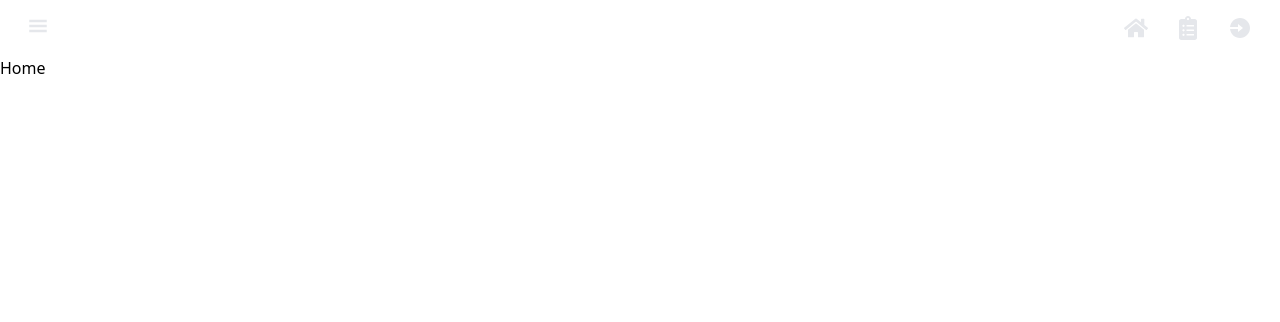
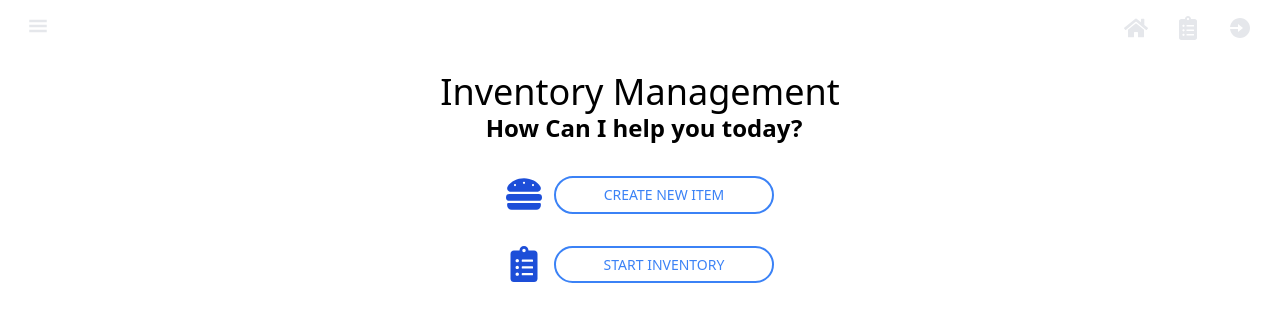
Before and after one commit to ABay23/IMN-1.0, a React (Create React App) app in the folder frontend/: page / in a window 1280 px wide. Shown: the top 322 px of the page. Built offline with nearby package versions, Linux system fonts and the light colour scheme.

Commit message:
New Menu

```diff
--- a/frontend/src/pages/Home.jsx
+++ b/frontend/src/pages/Home.jsx
@@ -1,5 +1,36 @@
+import { FaClipboardList, FaHamburger } from 'react-icons/fa'
+import { Link } from 'react-router-dom'
+
 const Home = () => {
-  return <div>Home</div>
+  return (
+    <>
+      <section className=' max-w-md px-6 mx-auto py-4 md:max-w-4xl antialiased'>
+        <div className='flex justify-center space-x-2'>
+          {/* <FaHamburger className=' text-blue-700 text-4xl' /> */}
+          <h1 className='text-center  w-max text-4xl'>Inventory Management</h1>
+        </div>
+        <p className='text-center text-2xl font-bold px-40 indent-2'>
+          How Can I help you today?
+        </p>
+      </section>
+      <section className=' flex justify-center align-top max-w-md px-6 mx-auto py-4 md:max-w-4xl antialiased space-x-3'>
+        <FaHamburger className=' text-blue-700 text-4xl justify-center' />
+        <Link to={'/new-item'}>
+          <button className='text-center w-50 inline-block py-2 px-12 border-2 border-blue-500 text-blue-500 font-medium leading-tight uppercase text-sm rounded-full hover:bg-black hover:bg-opacity-10 focus:outline-none focus:ring-0 transition duration-150 ease-in-out'>
+            Create New Item
+          </button>
+        </Link>
+      </section>
+      <section className=' flex justify-center align-top max-w-md px-6 mx-auto py-4 md:max-w-4xl antialiased space-x-3'>
+        <FaClipboardList className=' text-blue-700 text-4xl justify-center' />
+        <Link to={'/inventory'}>
+          <button className='text-center w-50 inline-block py-2 px-12 border-2 border-blue-500 text-blue-500 font-medium leading-tight uppercase text-sm rounded-full hover:bg-black hover:bg-opacity-10 focus:outline-none focus:ring-0 transition duration-150 ease-in-out'>
+            Start Inventory
+          </button>
+        </Link>
+      </section>
+    </>
+  )
 }
 
 export default Home
```
